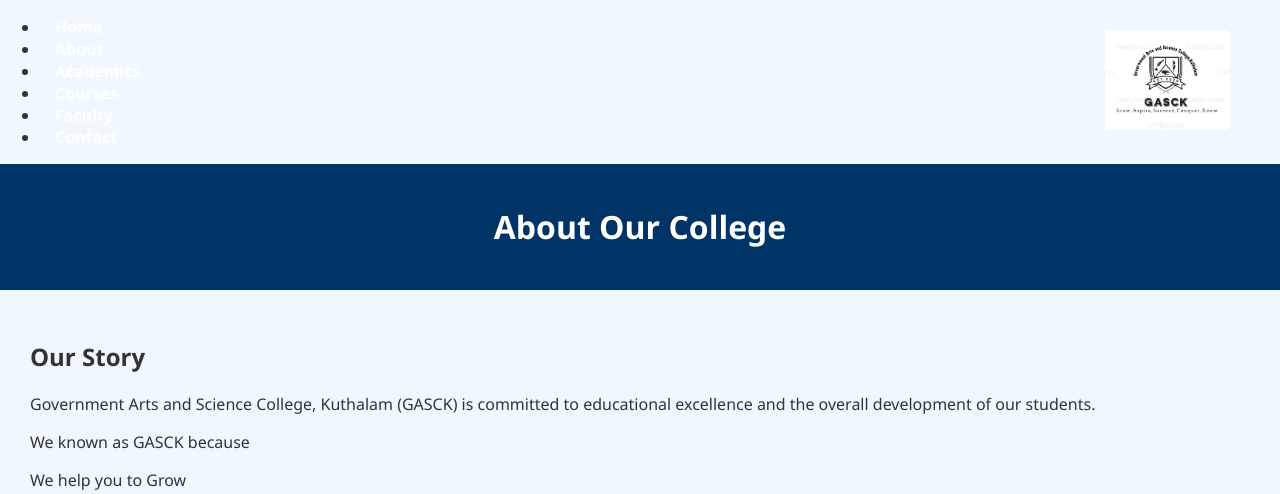
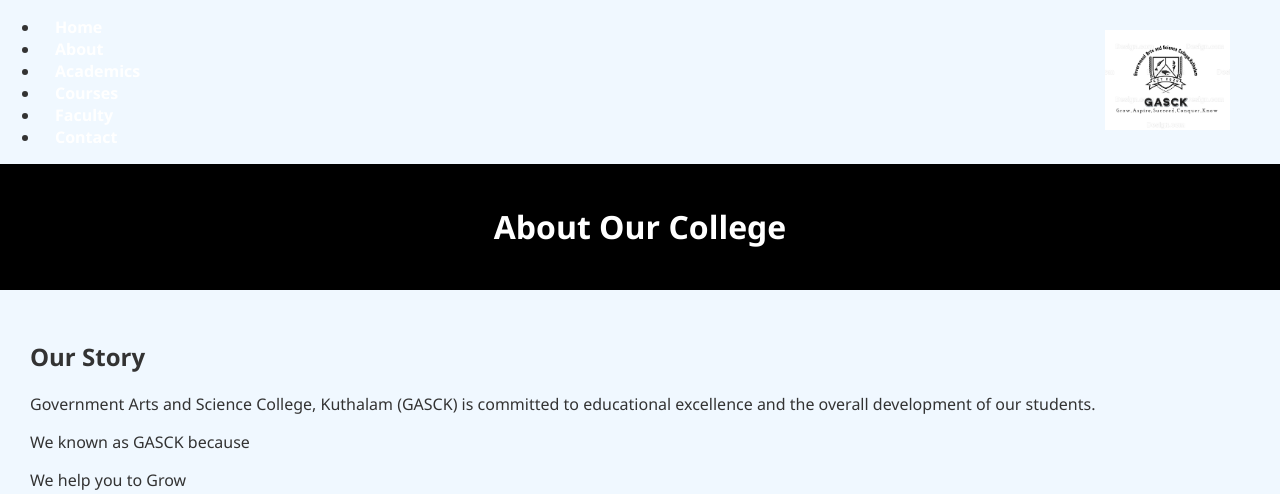
Before and after one commit to NIRRMALG/gasck-college, a Flask app: page /about in a window 1280 px wide. Shown: the top 494 px of the page. Run offline with Flask 3, Linux system fonts and the light colour scheme.

Commit message:
Update styles.css

```diff
--- a/static/styles.css
+++ b/static/styles.css
@@ -7,7 +7,7 @@ body {
 }
 
 header {
-    background-color: #003366;
+    background-color: black;
     color: white;
     padding: 20px;
     text-align: center;
```
